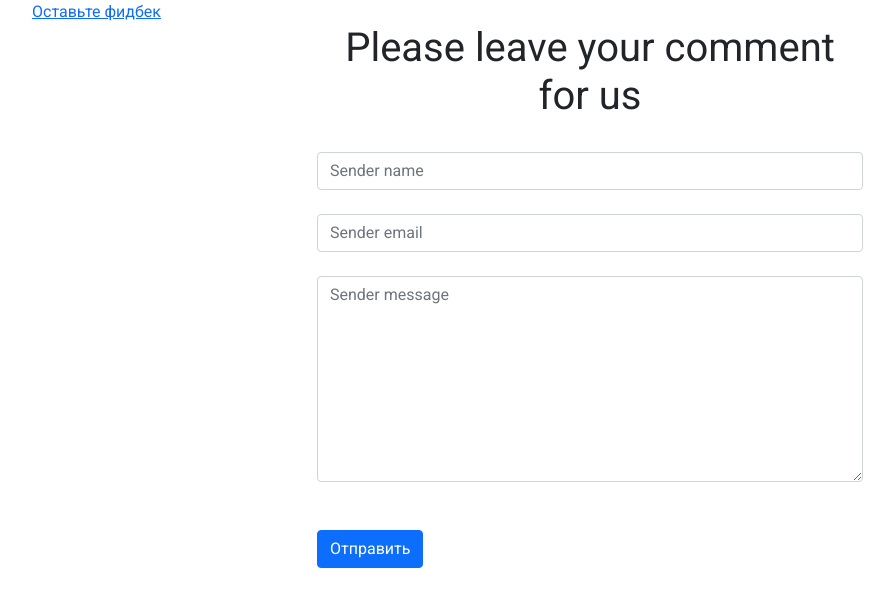
After one commit to igor-itacademy/moviedb, a Django app: page /test_email/ in a window 1280 px wide. The commit adds this page. Shown: the top 607 px of the page, without its empty margins (50-944 px from the left). Run offline with Django 3.2, Linux system fonts and the light colour scheme; some libraries are stand-ins or nearby versions.

Commit message:
Added contactUs view, template

```diff
--- a/moviedb/settings.py
+++ b/moviedb/settings.py
@@ -128,3 +128,7 @@ STATIC_URL = '/static/'
 DEFAULT_AUTO_FIELD = 'django.db.models.BigAutoField'
 
 CRISPY_TEMPLATE_PACK = 'bootstrap4'
+
+
+# SMTP config
+EMAIL_BACKEND = 'django.core.mail.backends.console.EmailBackend'
--- a/movies/forms.py
+++ b/movies/forms.py
@@ -30,3 +30,9 @@ class LoginForm(AuthenticationForm):
 	password = forms.CharField(widget = forms.PasswordInput(attrs = {
 		'placeholder': 'Password'
 		}))
+
+
+class ContactUsForm(forms.Form):
+	sender_name = forms.CharField(widget=forms.TextInput())
+	sender_email = forms.CharField(widget=forms.EmailInput())
+	sender_message = forms.CharField(widget=forms.Textarea(attrs={'rows': 8}))
--- a/movies/urls.py
+++ b/movies/urls.py
@@ -8,5 +8,6 @@ urlpatterns = [
     path('logout/', logout_page, name='logout_page'),
     path('user_comments/', user_comments, name='user_comments'),
     path('users_list/', users_list, name='users_list'),
+    path('test_email/', test_email, name='test_email'),
     path('', list_movies, name='list_movies'),
 ]
--- a/movies/views.py
+++ b/movies/views.py
@@ -1,5 +1,5 @@
 from django.shortcuts import render, redirect
-from .forms import CreateUserForm, SecondCreateUserForm, LoginForm
+from .forms import CreateUserForm, SecondCreateUserForm, LoginForm, ContactUsForm
 from django.contrib.auth import authenticate, login, logout
 from django.contrib.auth.models import User
 from django.contrib.auth.decorators import login_required
@@ -61,6 +61,11 @@ def user_comments(request):
 	context = {}
 	return render(request, 'users/user_comments.html', context)
 
+def test_email(request):
+	form = ContactUsForm()
+	context = {'form': form}
+	return render(request, 'users/test_email.html', context)
+
 
 def list_movies(request):
 	context = {}
--- a/templates/_base.html
+++ b/templates/_base.html
@@ -10,6 +10,7 @@
 </head>
 <body>
 	<div class="container">
+		<a href="{% url 'test_email'%}">Оставьте фидбек</a>
 	{% block content %}
 	{% endblock content %}
 	</div>
--- /dev/null
+++ b/templates/users/test_email.html
@@ -0,0 +1,36 @@
+{% extends '_base.html' %}
+{% load widget_tweaks %}
+{% block content %}
+    <div class="row justify-content-center">
+      <div class="col-12 col-md-8 col-lg-8 col-xl-6">
+      	<form action="" method="POST">
+      		{% csrf_token %}
+	        <div class="row">
+	          <div class="col text-center">
+	            <h1>Please leave your comment for us</h1>
+	          </div>
+	        </div>
+	        <div class="row align-items-center">
+	          <div class="col mt-4">
+	            {% render_field form.sender_name class="form-control" placeholder=form.sender_name.label %}
+	          </div>
+	        </div>
+	        <div class="row align-items-center">
+	          <div class="col mt-4">
+	            {% render_field form.sender_email class="form-control" placeholder=form.sender_email.label %}
+	          </div>
+	        </div>
+	        <div class="row align-items-center mt-4">
+	          <div class="col">
+	            {% render_field form.sender_message class="form-control" placeholder=form.sender_message.label  %}
+	          </div>
+	        </div>
+	        <div class="row justify-content-start mt-4 mb-4">
+	          <div class="col">
+	            <input type="submit" class="btn btn-primary mt-4" value="Отправить">
+	          </div>
+	        </div>
+      	</form>
+      </div>
+    </div>
+{% endblock content %}
```
